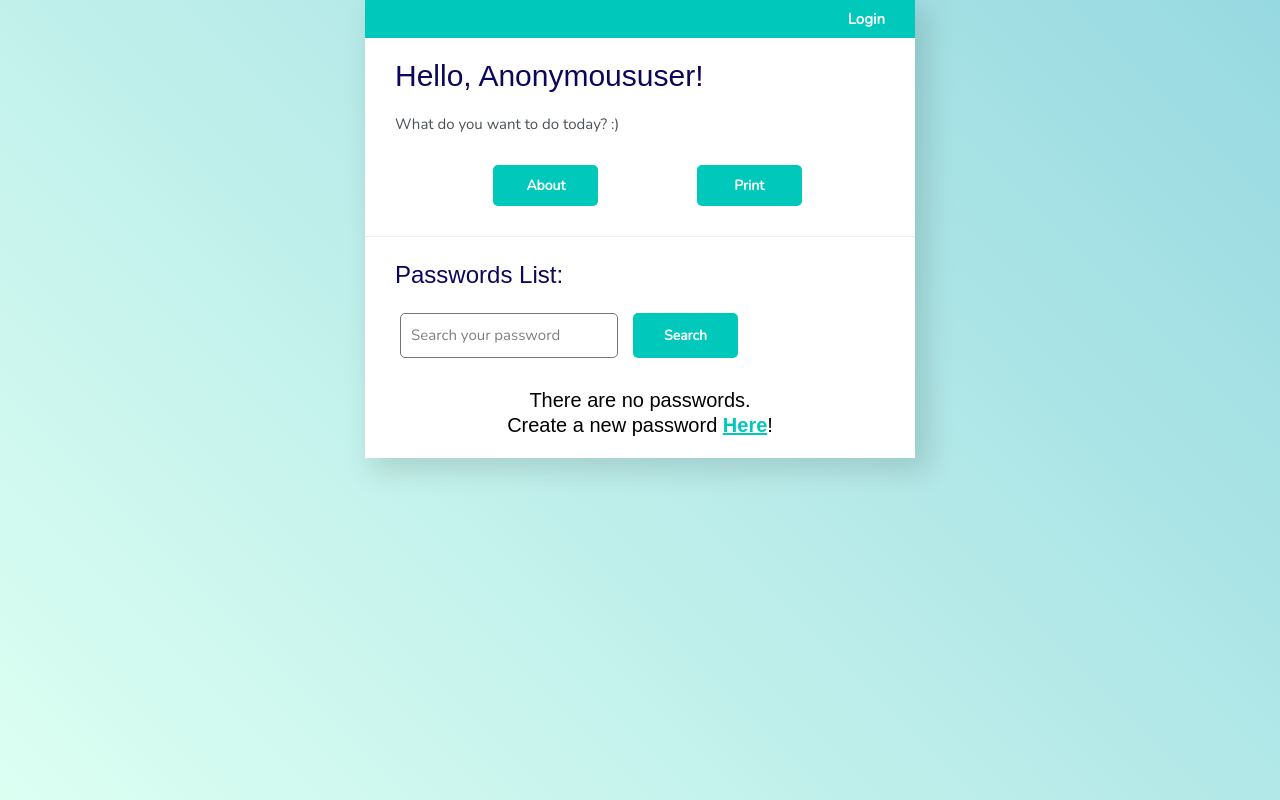
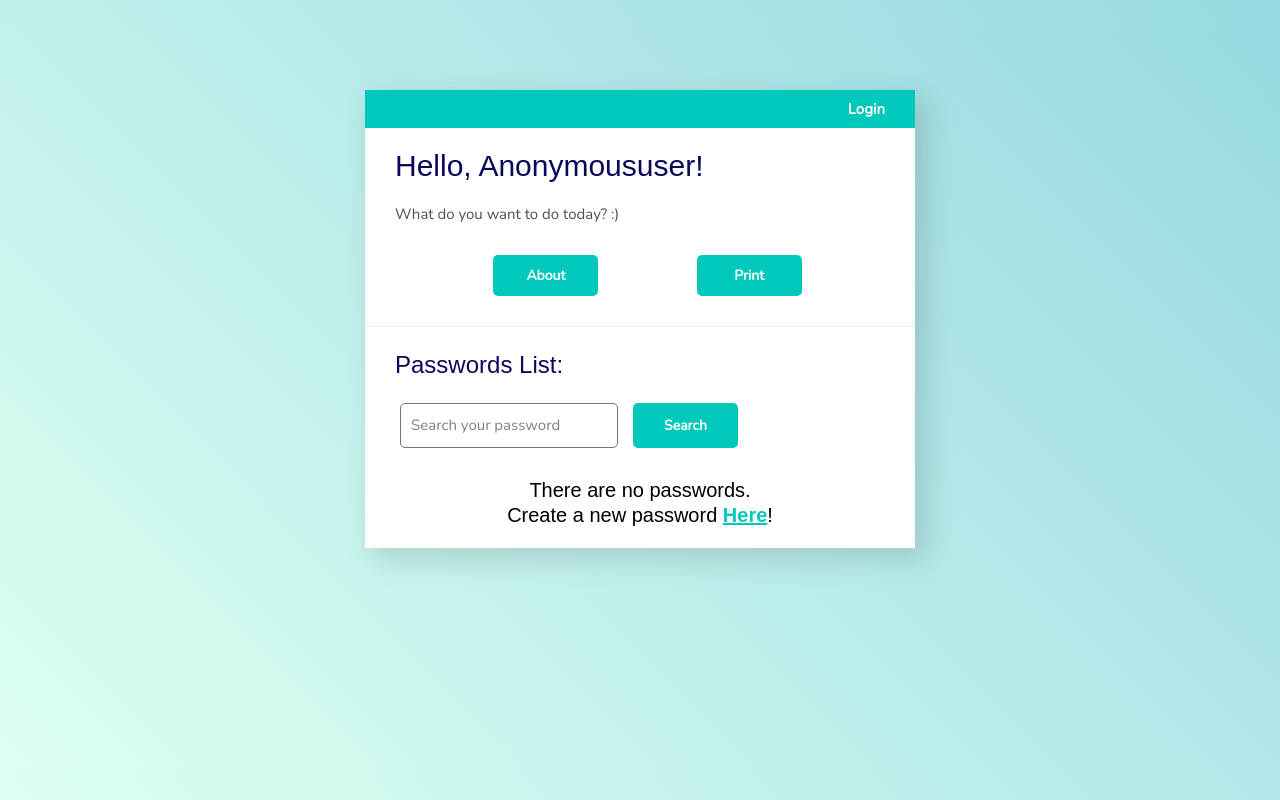
Before and after one commit to diogenes-souza/password-manager, a Django app: template base/templates/base/passwords_list.html in a window 1280 px wide. Run offline with Django 3.2, Linux system fonts and the light colour scheme; the template is opened without the code that fills it, so the values that code supplies are empty; some libraries are stand-ins or nearby versions.

Commit message:
adjusting body height and add password styling.

```diff
--- a/base/templates/base/main.html
+++ b/base/templates/base/main.html
@@ -16,9 +16,15 @@
         html, body {
             background-color: #dcfff2;
             background-image: linear-gradient(45deg, #dcfff2 0%, #97D9E1 100%);
+            font-family: 'Nunito', sans-serif;
+            padding: 2rem 0;
+        }
+
+        html{
             height: 100%;
-            font-family: 'Nunito', sans-serif;
-
+        }
+        body {
+            min-height: 100%;
         }
 
         h1, h2, h3, h4, h5, h6{
@@ -205,6 +211,7 @@
             border-radius: 5px;
             padding: 10px;
             width: 90%;
+            margin: 0 0 0 1rem;
         }
 
         label {
--- a/base/templates/base/password.html
+++ b/base/templates/base/password.html
@@ -2,7 +2,7 @@
 {% block content %}
 
 <div class="header-bar">
-    <a href="{% url 'passwords' %}">&#8592; Back</a>
+    <a href="{% url 'passwords' %}"><i class="fa-solid fa-arrow-left"></i>&#160; Back</a>
 </div>
 
 
--- a/base/templates/base/passwords_confirm_delete.html
+++ b/base/templates/base/passwords_confirm_delete.html
@@ -3,7 +3,7 @@
 
 
 <div class="header-bar">
-    <a href="{% url 'passwords' %}">&#8592; Go Back</a>
+    <a href="{% url 'passwords' %}"><i class="fa-solid fa-arrow-left"></i>&#160; Go Back</a>
 </div>
 
 
--- a/base/templates/base/passwords_form.html
+++ b/base/templates/base/passwords_form.html
@@ -2,7 +2,7 @@
 {% block content %}
 
 <div class="header-bar">
-    <a href="{% url 'passwords' %}">&#8592; Back</a>
+    <a href="{% url 'passwords' %}"><i class="fa-solid fa-arrow-left"></i>&#160; Back</a>
 </div>
 
 
--- a/base/templates/base/passwords_list.html
+++ b/base/templates/base/passwords_list.html
@@ -1,7 +1,7 @@
 {% extends 'base/main.html' %}
 {% block content %}
 
-<div class="header-bar" style="padding:0.5rem 2rem">
+<div class="header-bar" style="padding:0.5rem 2rem; margin-top:2rem;">
     <div>
         <!-- <h3 style="margin:0">You have <i>{{count}}</i> incomplete task{{ count|pluralize:"s" }}</h3> -->
     </div>
```
